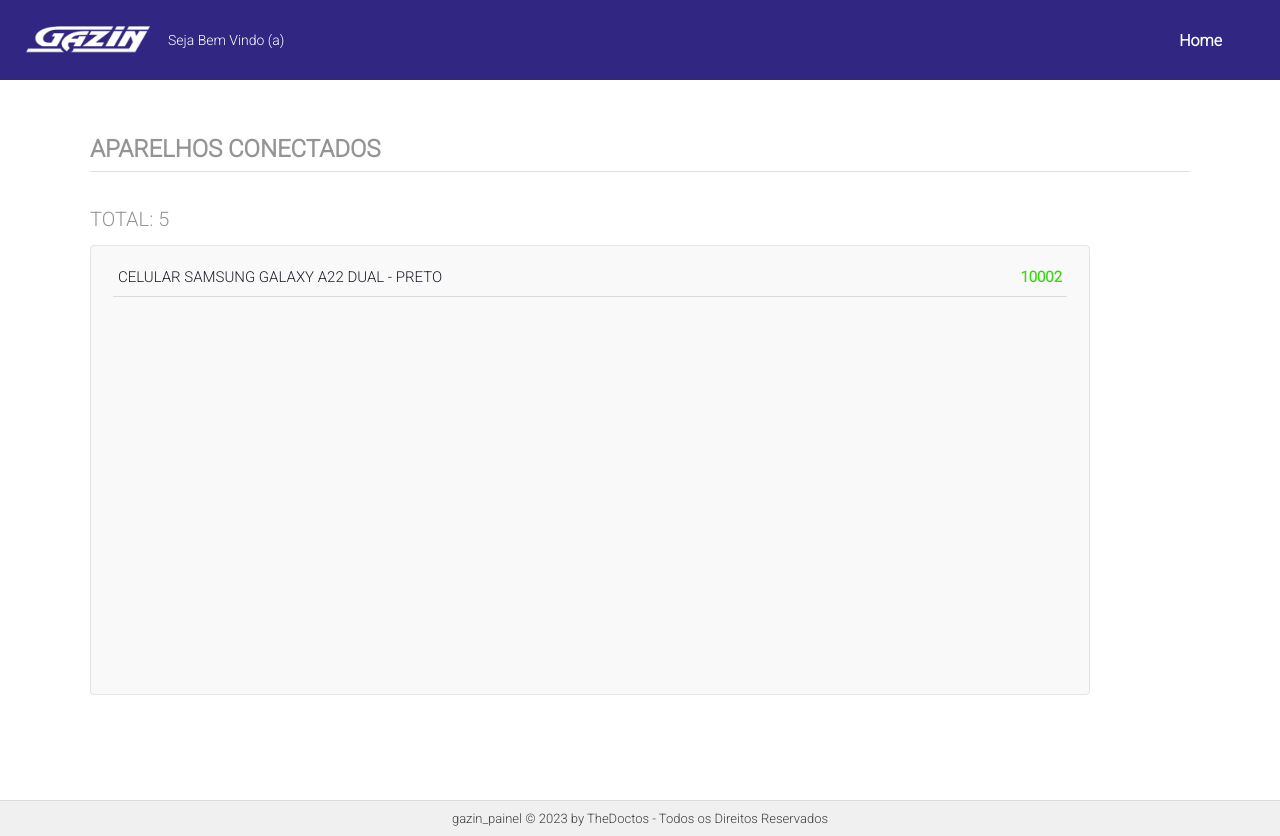
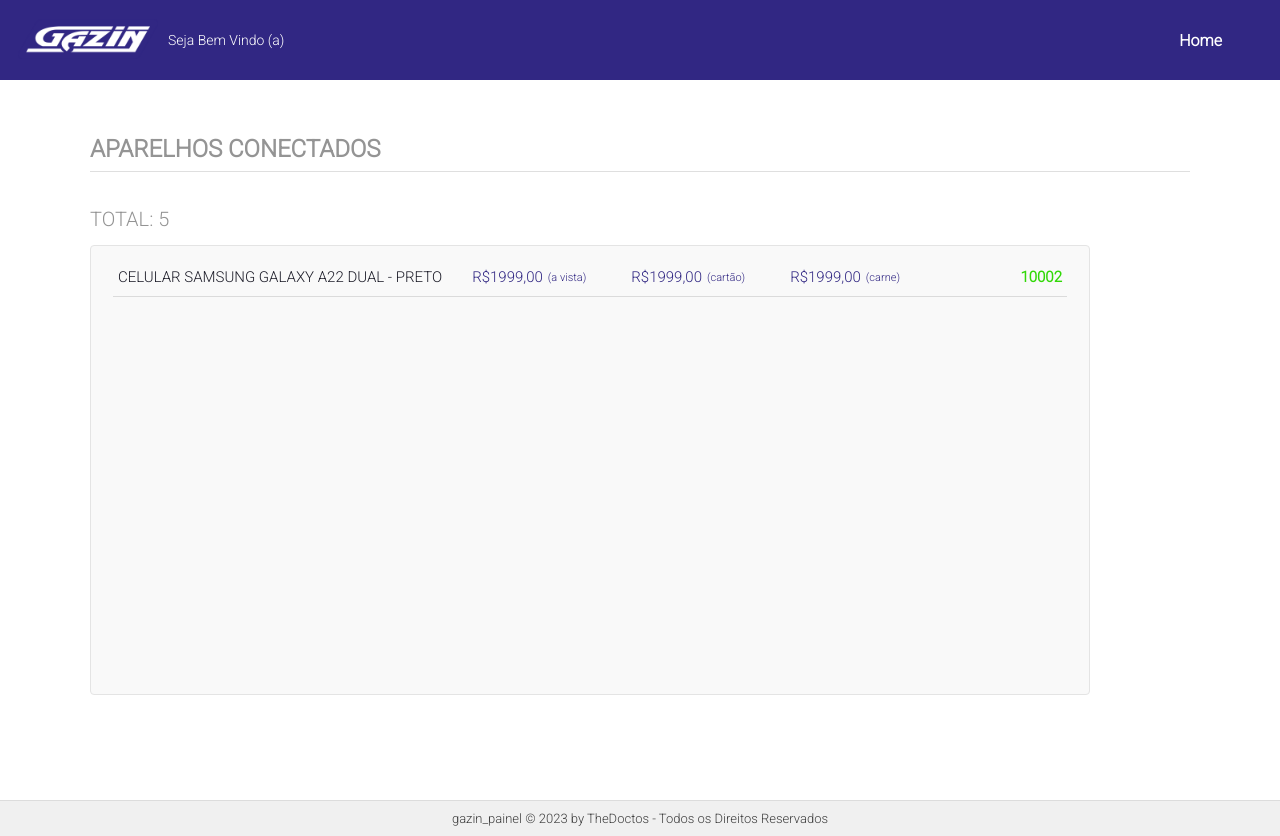
Before and after one commit to catarinogabrielle/painelgazin, a Next.js app: page /Devices in a window 1280 px wide. Built offline with nearby package versions, Linux system fonts and the light colour scheme.

Commit message:
atualização

```diff
--- a/src/app/Devices/page.tsx
+++ b/src/app/Devices/page.tsx
@@ -11,7 +11,15 @@
 
         <div className={styles.content_grid}>
           <div className={styles.grid}>
-            <h2>CELULAR SAMSUNG GALAXY A22 DUAL - PRETO</h2>
+            <div>
+              <h2>CELULAR SAMSUNG GALAXY A22 DUAL - PRETO</h2>
+              <h6>R$1999,00</h6>
+              <p>(a vista)</p>
+              <h6>R$1999,00</h6>
+              <p>(cartão)</p>
+              <h6>R$1999,00</h6>
+              <p>(carne)</p>
+            </div>
             <h4>10002</h4>
           </div>
         </div>
--- a/src/app/Devices/styles.module.scss
+++ b/src/app/Devices/styles.module.scss
@@ -94,11 +94,31 @@
   padding: 0 5px 10px 5px;
   margin-top: 22px;
 
+  div {
+    display: flex;
+    flex-direction: row;
+    align-items: center;
+  }
+
+  h6 {
+    color: #312783;
+    font-size: 15px;
+    font-weight: 400;
+  }
+
+  p {
+    color: #312783;
+    font-size: 11px;
+    font-weight: 400;
+    margin-left: 5px;
+    margin-right: 45px;
+  }
+
   h2 {
     color: #1E1E2A;
     font-size: 15px;
     font-weight: 400;
-    margin-right: 20px;
+    margin-right: 30px;
   }
 
   h4 {
@@ -112,6 +132,14 @@
       font-size: 10px;
     }
 
+    h6 {
+      font-size: 10px;
+    }
+
+    p {
+      font-size: 10px;
+    }
+
     h4 {
       font-size: 10px;
     }
```
